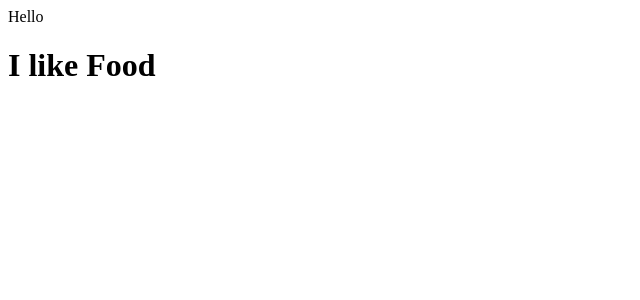
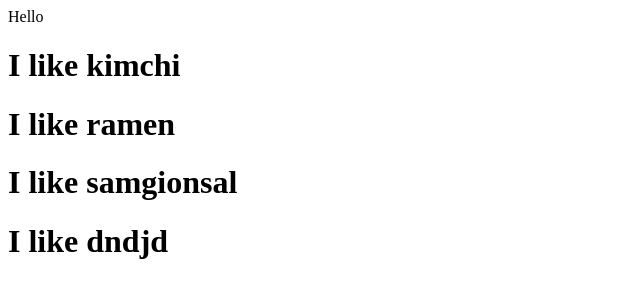
Before and after one commit to iseolin76/movie_app, a React (Create React App) app: page / in a window 1280 px wide. Shown: the top 300 px of the page, without its empty margins (0-640 px from the left). Built offline with nearby package versions, Linux system fonts and the light colour scheme.

Commit message:
2.1 Reusavle components with JSX + Props Completion

```diff
--- a/src/App.js
+++ b/src/App.js
@@ -1,14 +1,17 @@
 import React from 'react';
 
-function Food(){
-  return <h1>I like Food</h1>
+function Food({fav}){
+  return <h1>I like {fav}</h1>
 }
 
 function App() {
   return (
     <div>
       <div>Hello</div>
-      <Food fav="kimchi" something={true} />
+      <Food fav="kimchi"/>
+      <Food fav="ramen"/>
+      <Food fav="samgionsal"/>
+      <Food fav="dndjd"/>
     </div>
   );
 }
```
